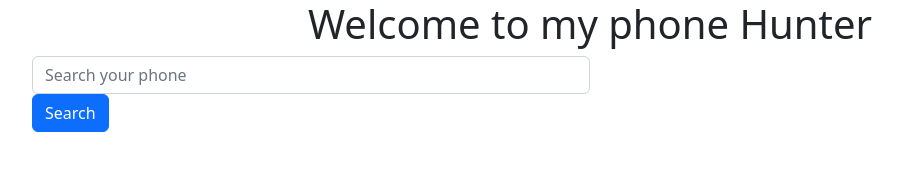
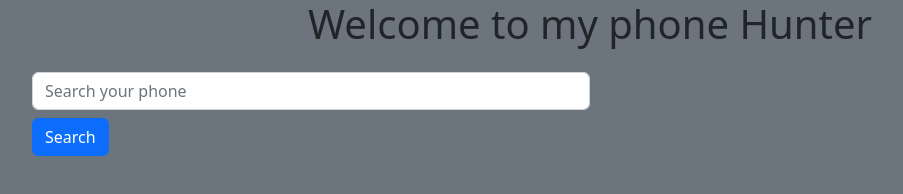
Before and after one commit to hasanisu/milestone-6, a plain HTML site: page module-34/phone-hunter/phone-hunter.html in a window 1280 px wide. Shown: the whole page, without its empty margins (50-953 px from the left). Drawn offline with nearby package versions, Linux system fonts and the light colour scheme.

Commit message:
html body bg update

```diff
--- a/module-34/phone-hunter/phone-hunter.html
+++ b/module-34/phone-hunter/phone-hunter.html
@@ -11,9 +11,9 @@
       crossorigin="anonymous"
     />
   </head>
-  <body>
-    <header>
-      <h1 class="text-center">Welcome to my phone Hunter</h1>
+  <body class="bg-secondary">
+    <header class="container">
+      <h1 class="text-center mb-4">Welcome to my phone Hunter</h1>
     </header>
     <main class="container">
       <section>
@@ -21,7 +21,7 @@
           <input
             id="search-field"
             type="email"
-            class="form-control"
+            class="form-control mb-2"
             id="exampleFormControlInput1"
             placeholder="Search your phone"
           />
```
